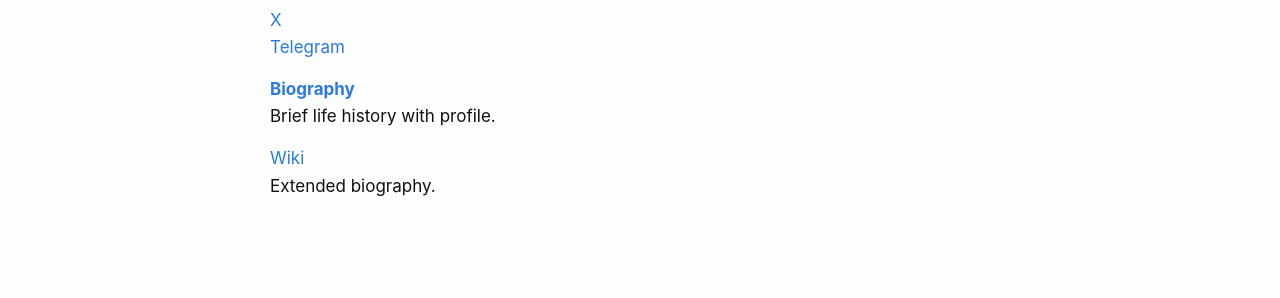
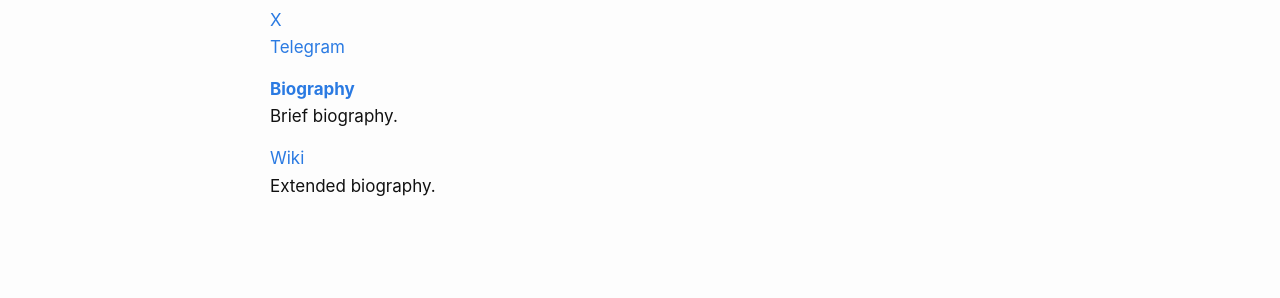
Before and after one commit to link-daniel/link.github.io, a Jekyll site: the page built from about.md, in a window 1280 px wide. Shown: the part 380-678 px from the top of the page. Built offline with Jekyll 4.4.1, drawn with Linux system fonts in a browser that asks for light colours.

Commit message:
Update about.md

```diff
--- a/about.md
+++ b/about.md
@@ -16,7 +16,7 @@ I'm building Network, a startup dedicated to dream exploration technologies. I'm
 
 [**Biography**](/biography)
 <br>
-Brief life history with profile.
+Brief biography.
 
 <a href="https://wiki.linkdaniel.org">Wiki</a>
 <br>
```
